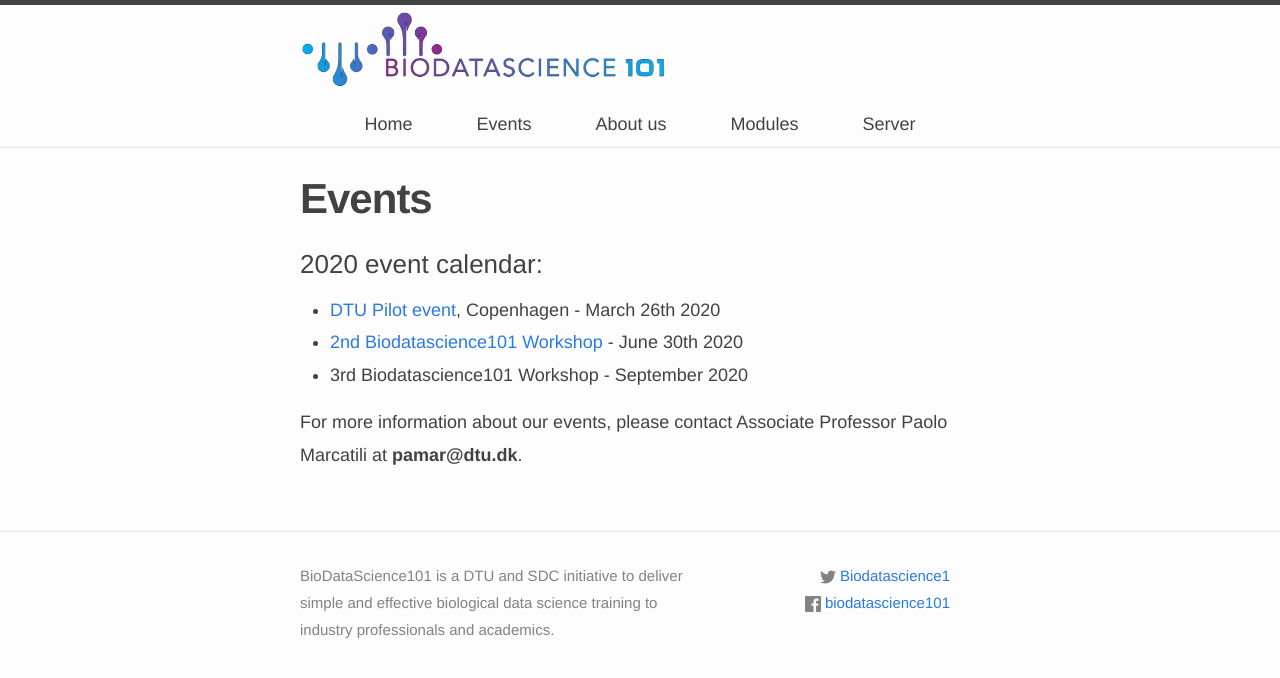
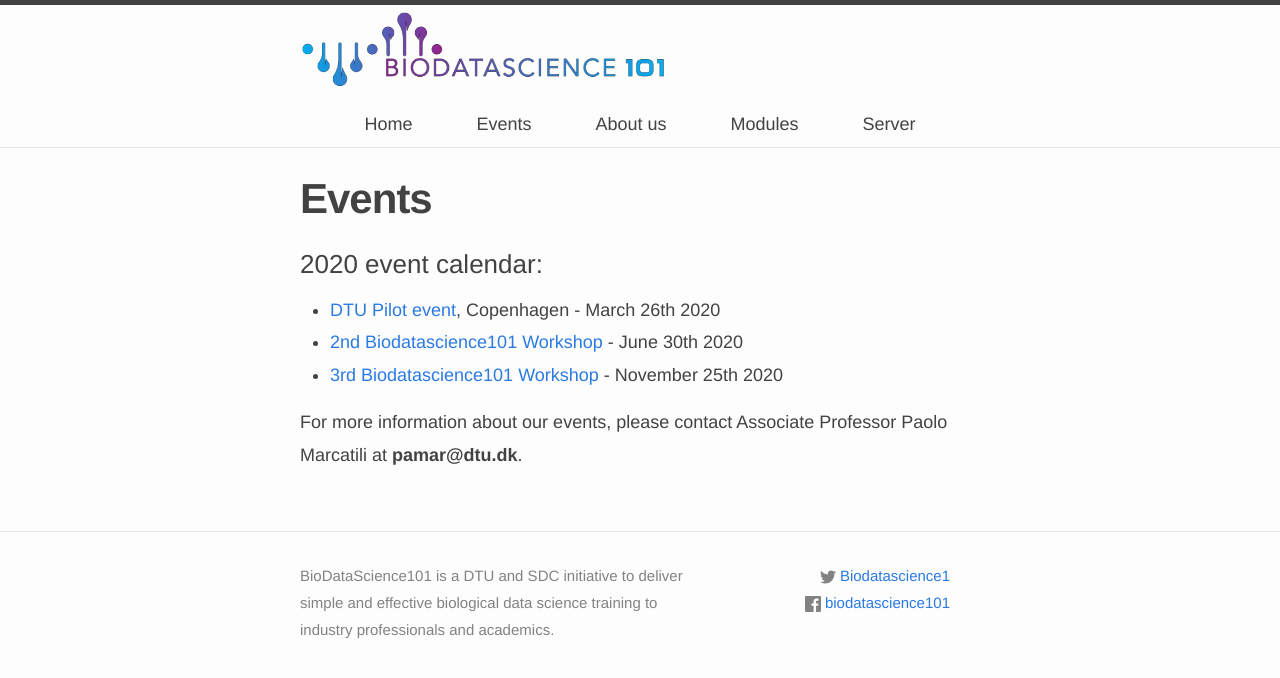
Before and after one commit to biodatascience101/BioDataScience101.github.io, a Jekyll site: the page built from _pages/events/index.md, in a window 1280 px wide. Shown: the top 678 px of the page. Built offline with Jekyll 4.4.1, drawn with Linux system fonts in a browser that asks for light colours; nearby versions of some CDN libraries.

Commit message:
Updating event page

```diff
--- a/_pages/events/index.md
+++ b/_pages/events/index.md
@@ -11,6 +11,6 @@ rank: 2
 ### 2020 event calendar:
 - <a href="https://biodatascience101.github.io/events/programme_pilot/">DTU Pilot event</a>, Copenhagen - March 26th 2020
 - <a href="https://biodatascience101.github.io/events/Next_Event/">2nd Biodatascience101 Workshop</a> - June 30th 2020
-- 3rd Biodatascience101 Workshop - September 2020
+- <a href="https://www.conferencemanager.dk/biodatascienceworkshop101-november2020/conference">3rd Biodatascience101 Workshop</a> - November 25th 2020
 
 For more information about our events, please contact Associate Professor Paolo Marcatili at **pamar@dtu.dk**.
```
